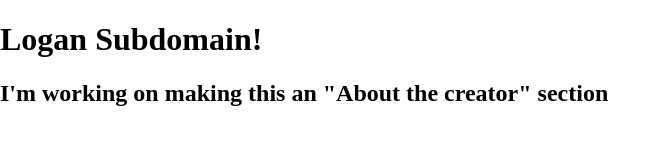
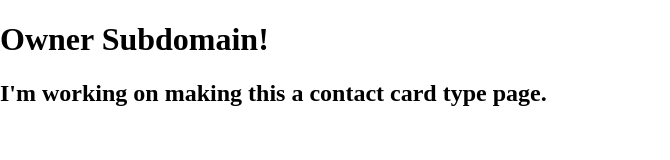
Before and after one commit to basement-entertainment/subdomain, a plain HTML site: page index.html in a window 1280 px wide. Shown: the whole page, without its empty margins (0-670 px from the left). Drawn offline with Linux system fonts and the light colour scheme.

Commit message:
Update index.html

```diff
--- a/index.html
+++ b/index.html
@@ -20,8 +20,8 @@
 </head>
 <body>
 
-<h1>Logan Subdomain!</h1>
-  <h2>I'm working on making this an "About the creator" section</h2>
+<h1>Owner Subdomain!</h1>
+  <h2>I'm working on making this a contact card type page. </h2>
 
 </body>
 </html>
```
